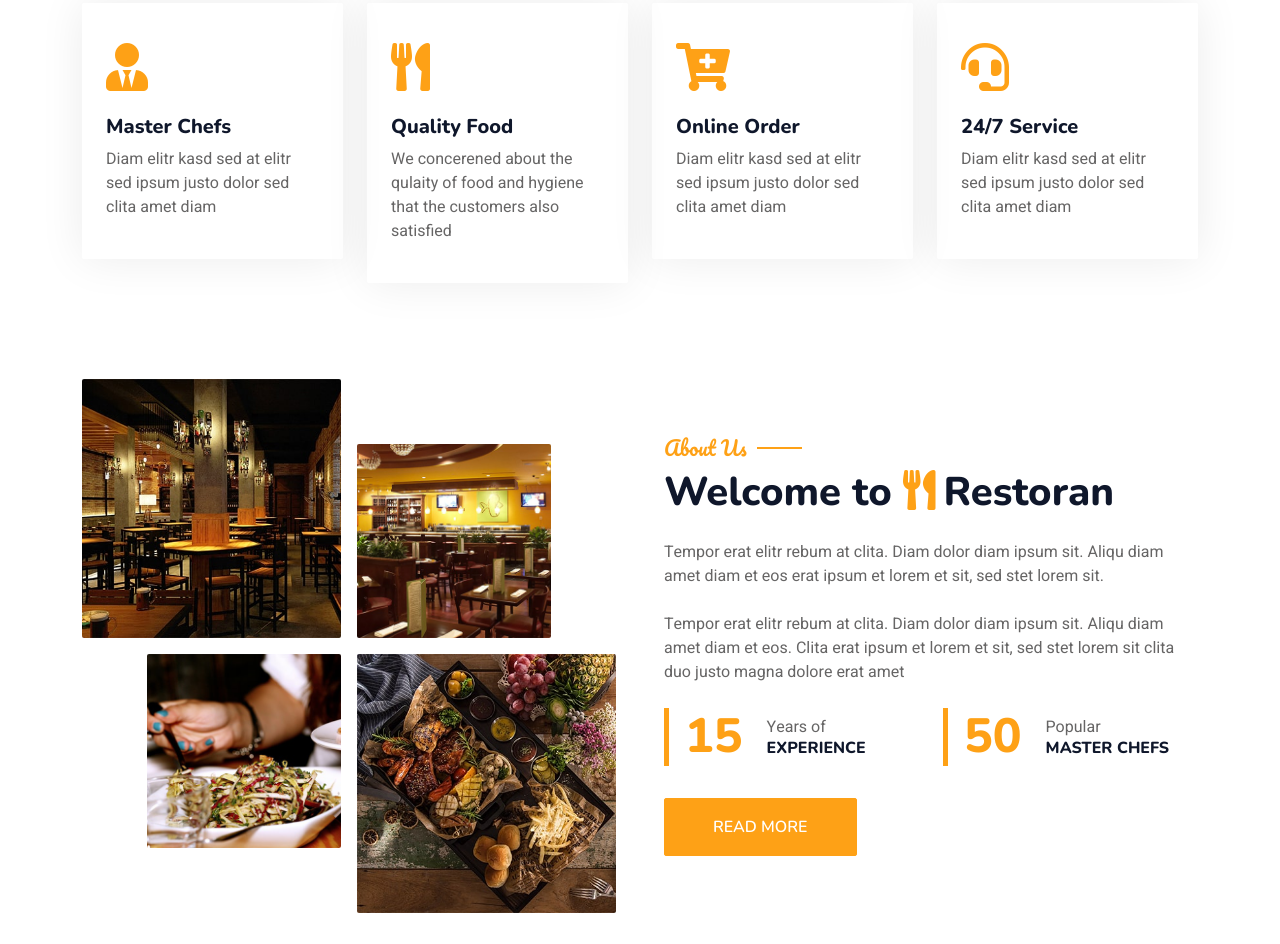
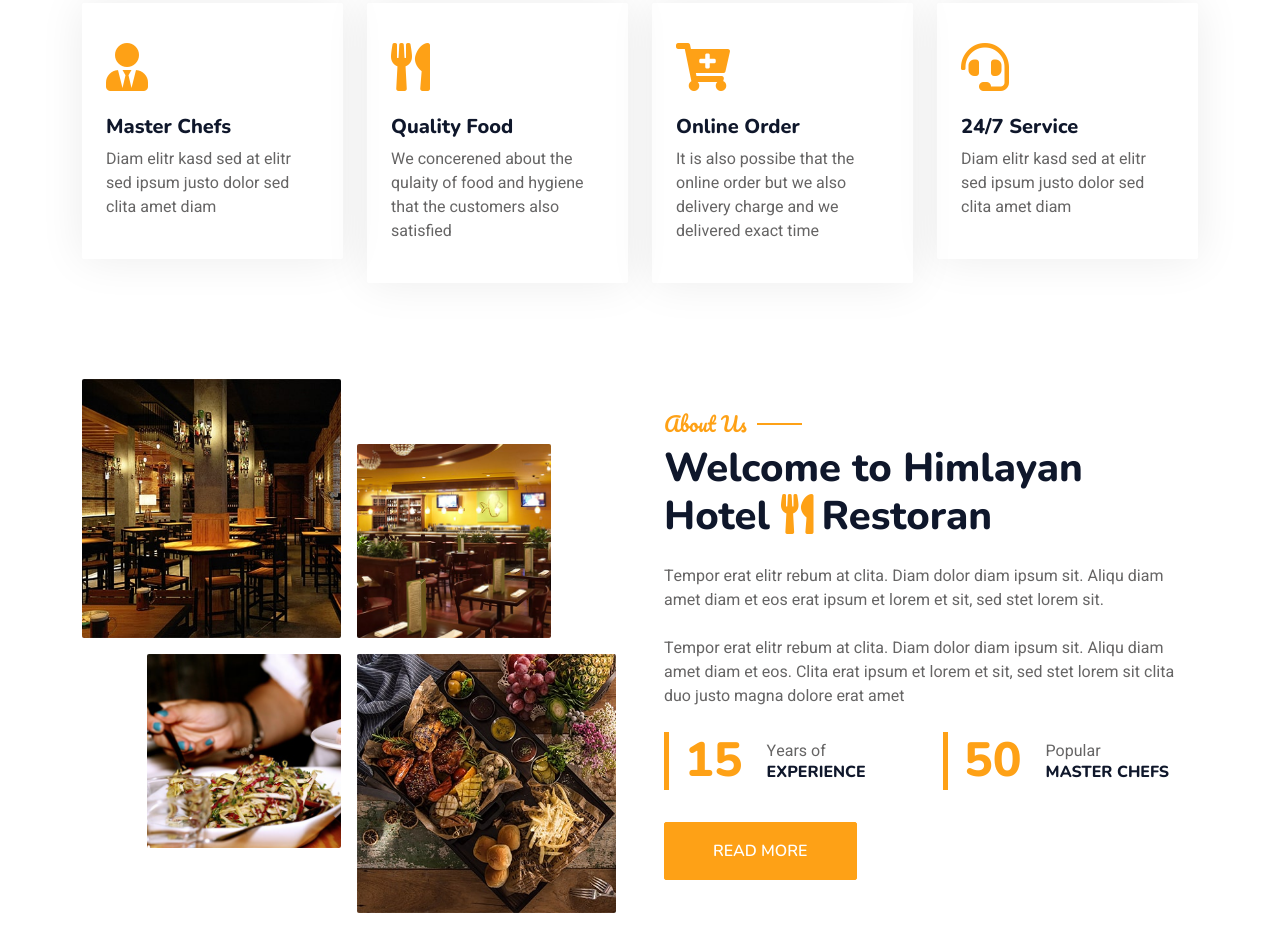
Before and after one commit to astha56/astha56.github.io, a plain HTML site: page index.html in a window 1280 px wide. Shown: the part 915-1859 px from the top of the page. Drawn offline with nearby package versions, Linux system fonts and the light colour scheme; animation ran at ten frames a second.

Commit message:
Update index.html

```diff
--- a/index.html
+++ b/index.html
@@ -118,7 +118,7 @@
                             <div class="p-4">
                                 <i class="fa fa-3x fa-cart-plus text-primary mb-4"></i>
                                 <h5>Online Order</h5>
-                                <p>Diam elitr kasd sed at elitr sed ipsum justo dolor sed clita amet diam</p>
+                                <p>It is also possibe that the online order but we also delivery charge and we delivered exact time </p>
                             </div>
                         </div>
                     </div>
@@ -159,7 +159,7 @@
                     </div>
                     <div class="col-lg-6">
                         <h5 class="section-title ff-secondary text-start text-primary fw-normal">About Us</h5>
-                        <h1 class="mb-4">Welcome to <i class="fa fa-utensils text-primary me-2"></i>Restoran</h1>
+                        <h1 class="mb-4">Welcome to Himlayan Hotel <i class="fa fa-utensils text-primary me-2"></i>Restoran</h1>
                         <p class="mb-4">Tempor erat elitr rebum at clita. Diam dolor diam ipsum sit. Aliqu diam amet diam et eos erat ipsum et lorem et sit, sed stet lorem sit.</p>
                         <p class="mb-4">Tempor erat elitr rebum at clita. Diam dolor diam ipsum sit. Aliqu diam amet diam et eos. Clita erat ipsum et lorem et sit, sed stet lorem sit clita duo justo magna dolore erat amet</p>
                         <div class="row g-4 mb-4">
```
